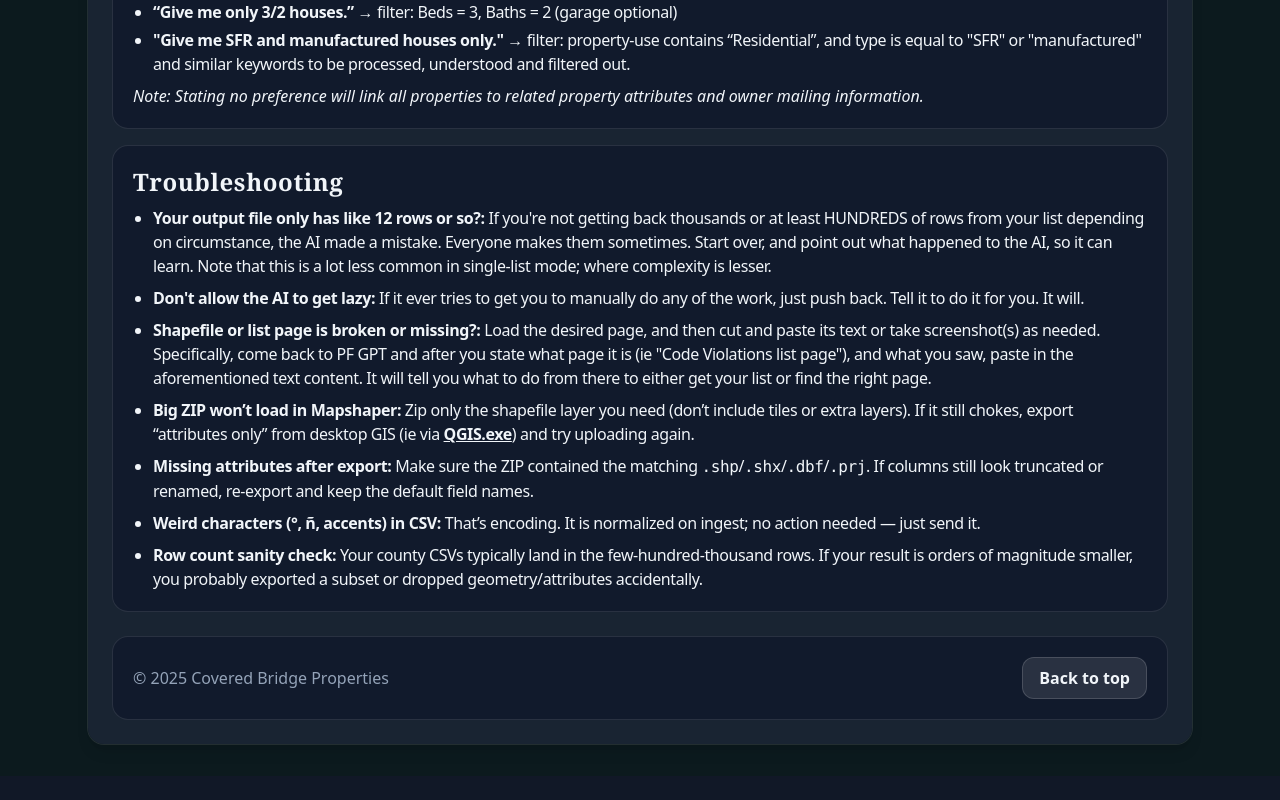
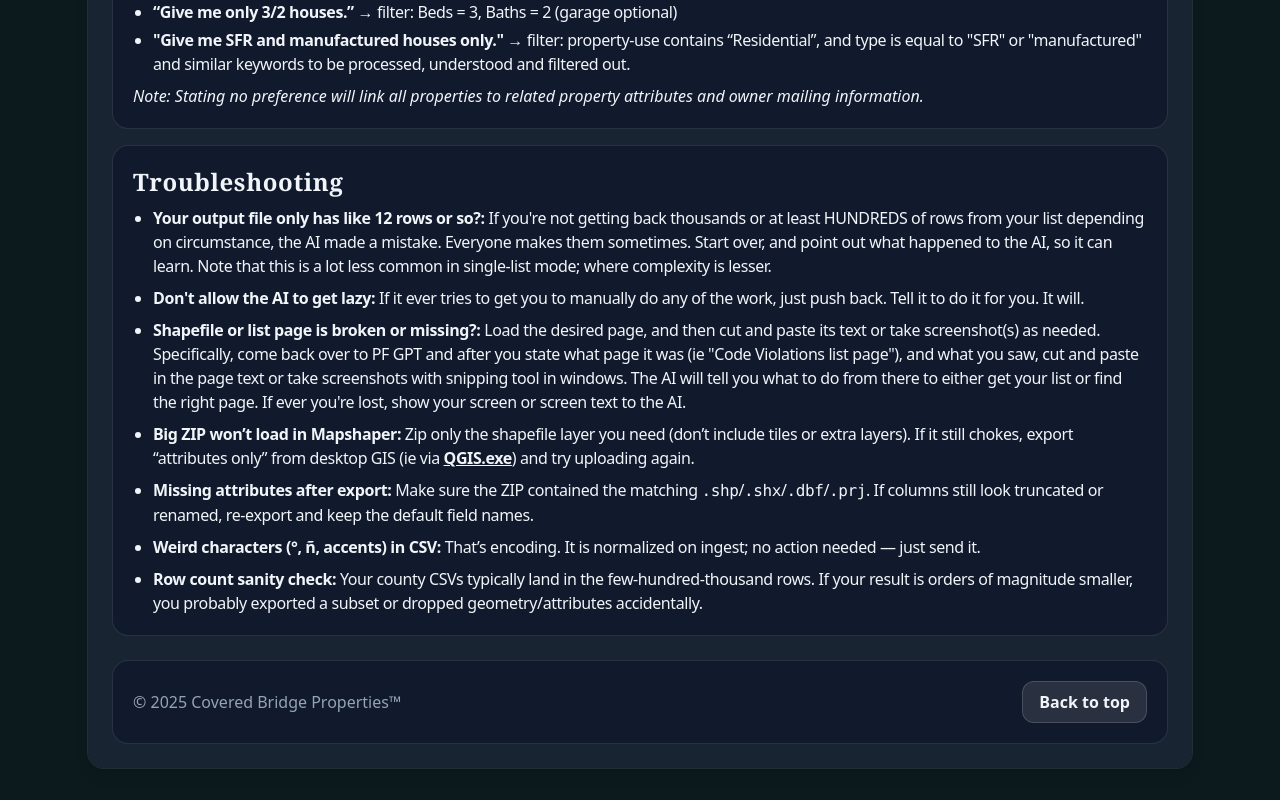
Before and after one commit to nyteksf/covered-bridge-seller-page, a React (Vite) app: page /painforge in a window 1280 px wide. Shown: the part 1583-2383 px from the top of the page. Before the commit the page ends 2359 px from the top, so only its background shows below. Built offline with nearby package versions, Linux system fonts and the light colour scheme.

Commit message:
add more detail pain forge gpt instructions page

```diff
--- a/src/pages/ParcelUploadInstructions.jsx
+++ b/src/pages/ParcelUploadInstructions.jsx
@@ -293,11 +293,13 @@ export default function ParcelUploadInstructions() {
               <li>
                 <strong>Shapefile or list page is broken or missing?:</strong>{" "}
                 Load the desired page, and then cut and paste its text or take
-                screenshot(s) as needed. Specifically, come back to PF GPT and
-                after you state what page it is (ie "Code Violations list
-                page"), and what you saw, paste in the aforementioned text
-                content. It will tell you what to do from there to either get
-                your list or find the right page.
+                screenshot(s) as needed. Specifically, come back over to PF GPT
+                and after you state what page it was (ie "Code Violations list
+                page"), and what you saw, cut and paste in the page text or take
+                screenshots with snipping tool in windows. The AI will tell you
+                what to do from there to either get your list or find the right
+                page. If ever you're lost, show your screen or screen text to
+                the AI.
               </li>
               <li>
                 <strong>Big ZIP won’t load in Mapshaper:</strong> Zip only the
@@ -335,7 +337,7 @@ export default function ParcelUploadInstructions() {
           {/* Footer */}
           <footer className="mt-6 flex items-center justify-between rounded-2xl border border-white/10 bg-slate-900/70 p-5">
             <div className="text-slate-400">
-              © {year} Covered Bridge Properties
+              © {year} Covered Bridge Properties™
             </div>
             <a
               href="#top"
```
